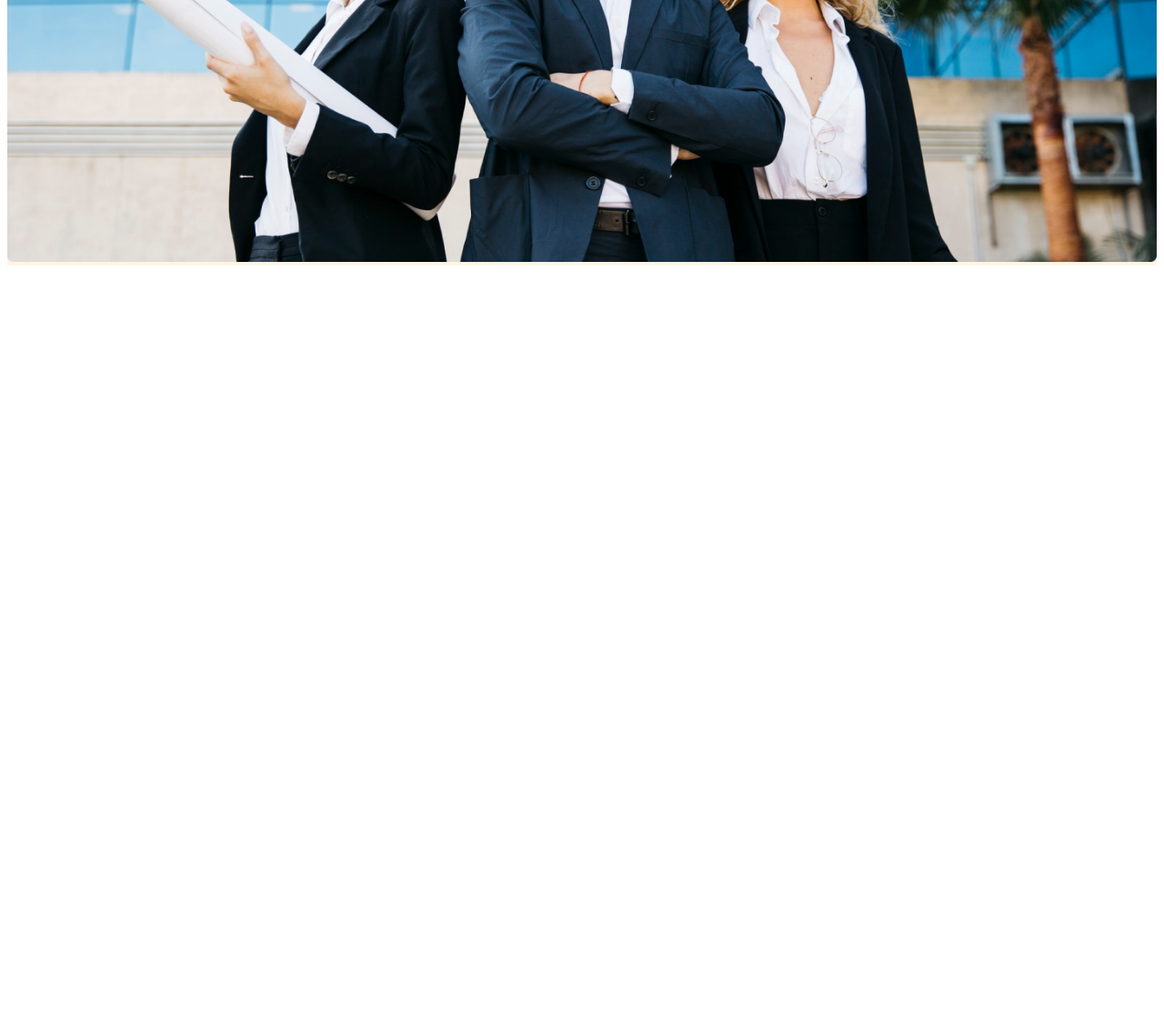
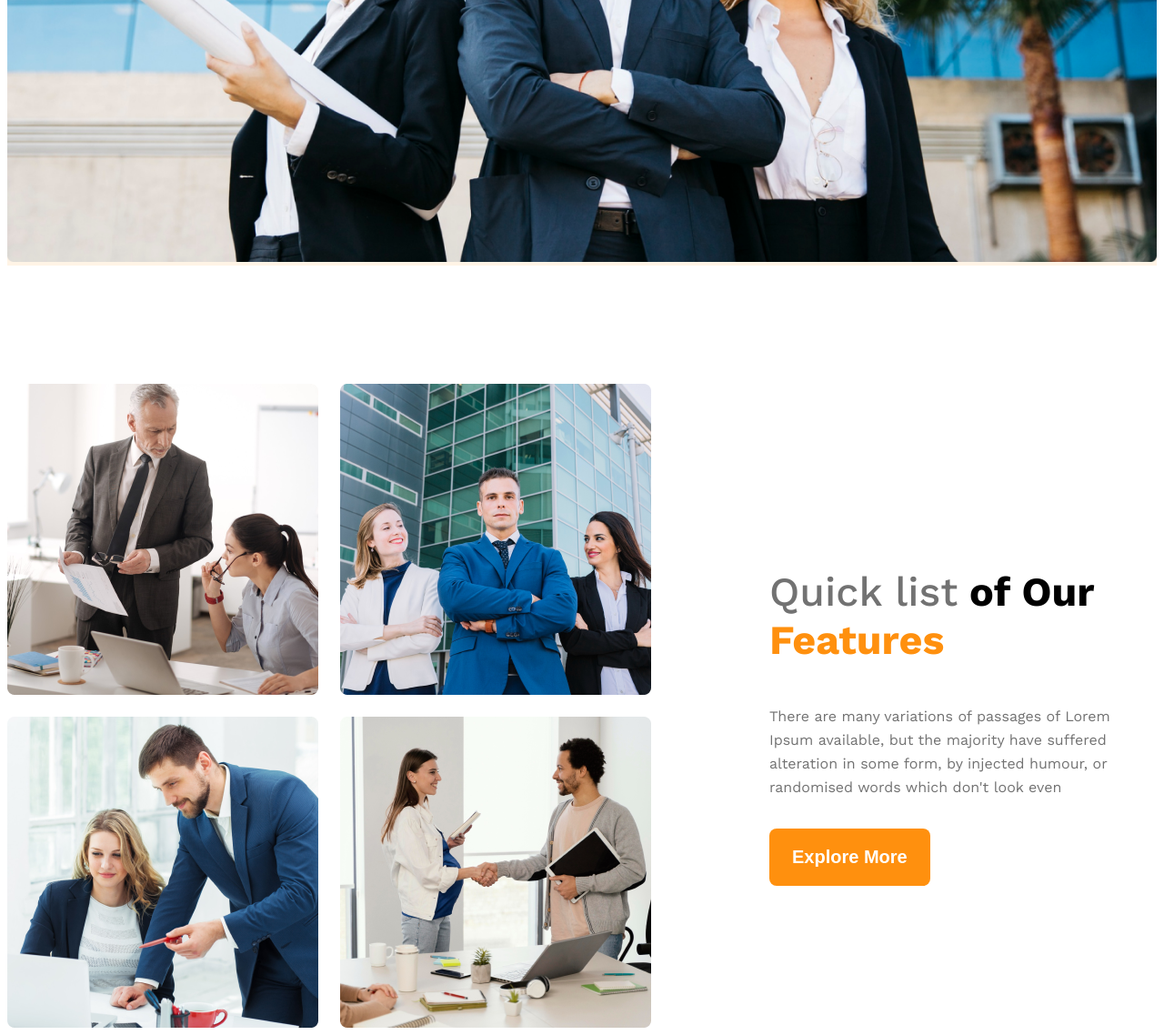
Before and after one commit to Tanvi183/G3-architects-website, a plain HTML site: page index.html in a window 1280 px wide. Shown: the part 885-2023 px from the top of the page at 91% size. Before the commit the page ends 1185 px from the top, so only its background shows below. Drawn offline with nearby package versions, Linux system fonts and the light colour scheme.

Commit message:
features section

```diff
--- a/index.html
+++ b/index.html
@@ -38,8 +38,23 @@
     </header>
 
     <main>
+        <section class="teams display-flex">
+            <div class="teams-img-container">
+                <img src="images/team1.png" alt="two Architect discuss">
+                <img src="images/team2.png" alt="two Architect discuss">
+                <img src="images/team3.png" alt="two Architect discuss">
+                <img src="images/team4.png" alt="two Architect discuss">
+            </div>
+            <div class="our-features">
+                <h3 class="feature-title">
+                    <span id="quick-list" class="dark-3">Quick list</span> of Our <span id="feature">Features</span>
+                </h3>
+                <p class="feature-description section-description dark-3">There are many variations of passages of Lorem Ipsum available, but the majority have suffered alteration in some form, by injected humour, or randomised words which don't look even</p>
+                <button class="btn-primary">Explore More </button>
+            </div>
+        </section>
+    </main>
 
-    </main>
     <footer>
 
     </footer>
--- a/styles/main.css
+++ b/styles/main.css
@@ -40,9 +40,13 @@
         font-size: 16px;
         line-height: 26px;
     }
-
-/* header styles */
-
+    main {
+        max-width: 1440px;
+        margin: 0 auto;
+    }
+    main > section {
+        margin-top: 130px;
+    }
 
 
 /* Navbar styles */
@@ -87,12 +91,64 @@
         width: 100%;
     }
 
+/* Team and features styles */
+    .teams {
+        align-items: center;
+    }
 
+    .teams-img-container {
+        display: grid;
+        grid-template-columns: repeat(2, 1fr);
+        gap: 24px;
+    }
 
+    .our-features {
+        margin-left: 130px;
+        max-width: 530px;
+    }
+
+    .feature-title {
+        font-size: 2.8rem;
+        font-weight: 700;
+    }
+
+    .feature-description {
+        margin-bottom: 32px;
+    }
+
+    #quick-list {
+        font-weight: 500;
+    }
+
+    #feature {
+        color: #FF900E;;
+    }
 
 /* responsive media query */
     @media screen  and (max-width: 576px){
-        .navbar, .nav-links {
+        .navbar,
+        .nav-links,
+        .teams {
             flex-direction: column;
         }
+
+        .teams-img-container {
+            grid-template-columns: repeat(1, 1fr);
+        }
+
+        .our-features {
+            margin-left: 20px;
+            text-align: center;
+        }
     }
+
+/* Medium size device */
+    @media screen  and (min-width: 576px) and (max-width: 992px){
+        .teams {
+            flex-direction: column;
+        }
+
+        .our-features {
+            margin-left: 50px auto;
+        }
+    }
```
